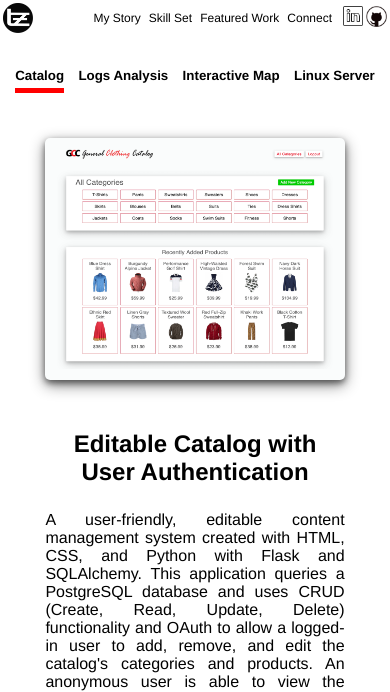
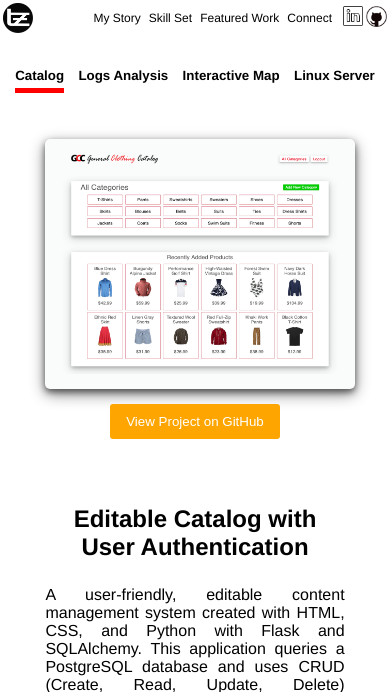
Before and after one commit to tzndr/portfolio-site, a Flask app: page /featured_work in a window 390 px wide. Shown: the top 692 px of the page. Run offline with Flask 2, Linux system fonts and the light colour scheme.

Commit message:
Add functional 'View Project' buttons to featured work

```diff
--- a/static/css/style.css
+++ b/static/css/style.css
@@ -93,15 +93,41 @@ a {
   margin: 90px 0 0 0;
 }
 
+.work-img-btn-container {
+  width: 40%;
+  height: auto;
+  text-align: center;
+  margin: auto;
+}
+
 .work-img-container {
-  width: 40%;
+  width: 100%;
   height: auto;
   background-color: #FAFCFC;
   border-radius: 5px;
   box-shadow: 0 3px 6px 0 rgba(0, 0, 0, 0.50),
               0 5px 15px 0 rgba(0, 0, 0, 0.47);
-  text-align: center;
-  margin: auto;
+  padding: 5px;
+}
+
+.view-project-btn-GH {
+  margin: 20px auto;
+  font: 12pt bolder helvetica, arial;
+  padding: 10px;
+  border-radius: 3px;
+  background-color: orange;
+  color: white;
+  width: 200px;
+}
+
+.view-project-btn-LIVE {
+  margin: 20px auto;
+  font: 12pt bolder helvetica, arial;
+  padding: 10px;
+  border-radius: 3px;
+  background-color: #19C703;
+  color: white;
+  width: 200px;
 }
 
 .element-break {
@@ -363,9 +389,13 @@ a {
     margin: 90px 0 0 0;
   }
 
-  .work-img-container {
+  .work-img-btn-container {
     width: 60%;
     padding: 8px 0 8px 0;
+  }
+
+  .work-img-container {
+    margin: auto;
   }
 
   .element-break {
@@ -411,7 +441,7 @@ a {
 }
 
 @media screen and (max-width: 950px) {
-  .work-img-container {
+  .work-img-btn-container {
     width: 80%;
   }
 
@@ -469,6 +499,18 @@ a {
 @media screen and (max-width: 706px) {
   .work-selector-container {
     width: 90%;
+  }
+
+  .view-project-btn-GH {
+    margin: 15px auto;
+    font: 10pt bolder helvetica, arial;
+    width: 150px;
+  }
+
+  .view-project-btn-LIVE {
+    margin: 15px auto;
+    font: 10pt bolder helvetica, arial;
+    width: 150px;
   }
 
   .slogan {
@@ -561,7 +603,7 @@ a {
     font-size: 10pt;
   }
 
-  .work-img-container {
+  .work-img-btn-container {
   padding: 1px 0 1px 0;
 }
 
--- a/static/js/app.js
+++ b/static/js/app.js
@@ -30,6 +30,10 @@ var ViewModel = function() {
 
   this.infoBoxData = ko.observable();
 
+  this.projectButtonText = ko.observable("View Project on GitHub");
+
+  this.projectIsLive = ko.observable(false);
+
   featuredWork.forEach(function(workInfo) {
     self.featuredWorkList.push(new Work(workInfo));
   });
@@ -43,9 +47,15 @@ var ViewModel = function() {
         self.selectedWorkDescription(clickedWork.description);
         self.selectedWorkLanguages(clickedWork.languages);
         self.selectedWorkLink(clickedWork.link);
+        if (clickedWork.title === "Interactive Map") {
+          self.projectButtonText("View Live Project Demo");
+          self.projectIsLive(true);
+        } else {
+          self.projectButtonText("View Project on GitHub");
+          self.projectIsLive(false);
+        }
       }
     }
-    console.log(self.selectedWorkLink())
   }
 
   this.changeConnectInfo = function(data, event) {
--- a/templates/featured_work.html
+++ b/templates/featured_work.html
@@ -26,9 +26,16 @@
       </h3>
     </div>
     <div class="work-container">
-      <div class="work-img-container">
+      <div class="work-img-btn-container">
+        <div class="work-img-container">
+          <a data-bind="attr: {href: selectedWorkLink}">
+            <img class="work-img" data-bind="attr: {src: selectedWorkImg}">
+          </a>
+        </div>
         <a data-bind="attr: {href: selectedWorkLink}">
-          <img class="work-img" data-bind="attr: {src: selectedWorkImg}">
+          <div class="view-project-btn-GH" data-bind="text: projectButtonText,
+                          css: {'view-project-btn-LIVE': projectIsLive}">
+          </div>
         </a>
       </div>
       <div class="element-break"></div>
```
Also changed, not shown: static/img/slogan_white.png.
